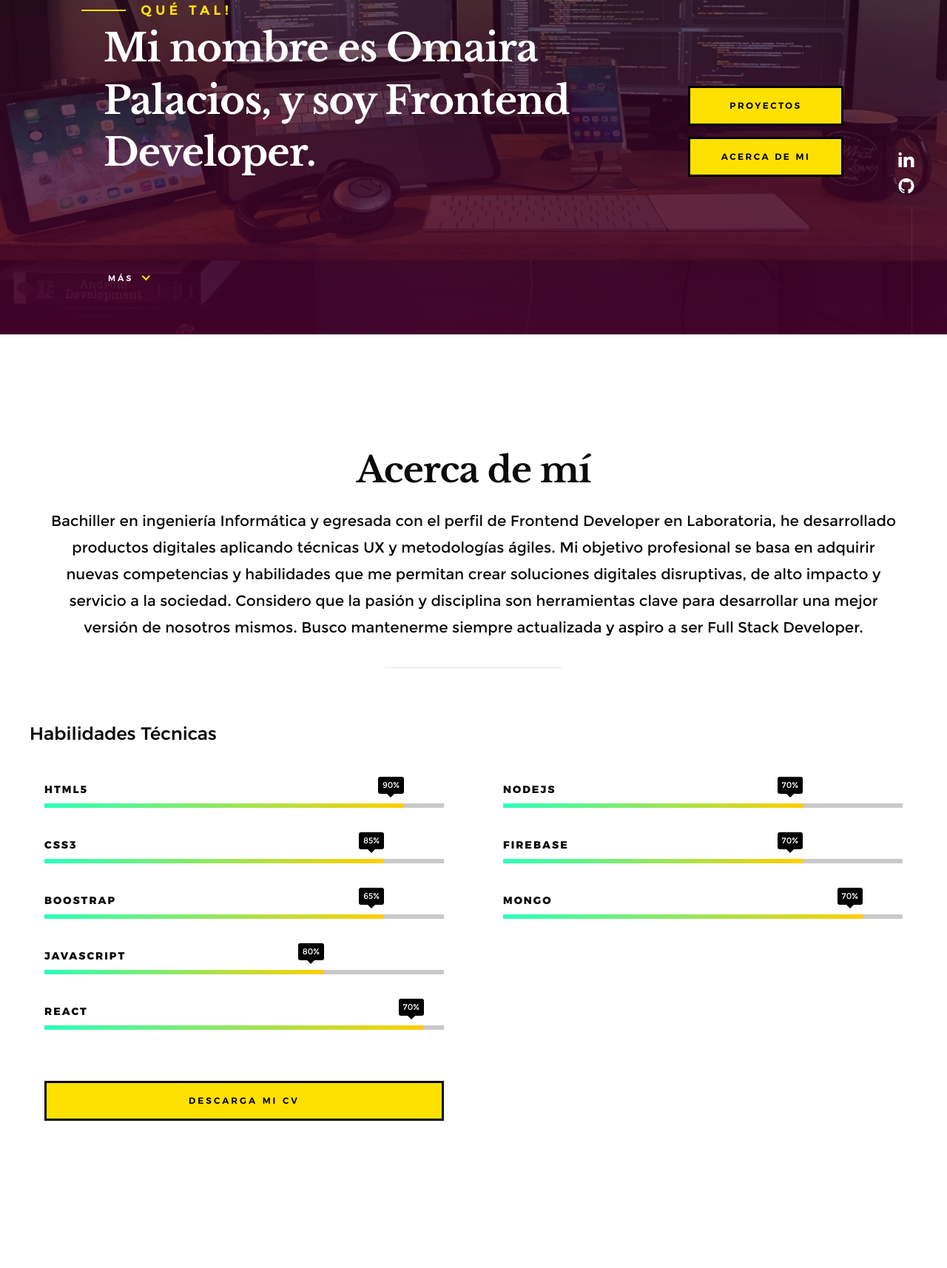
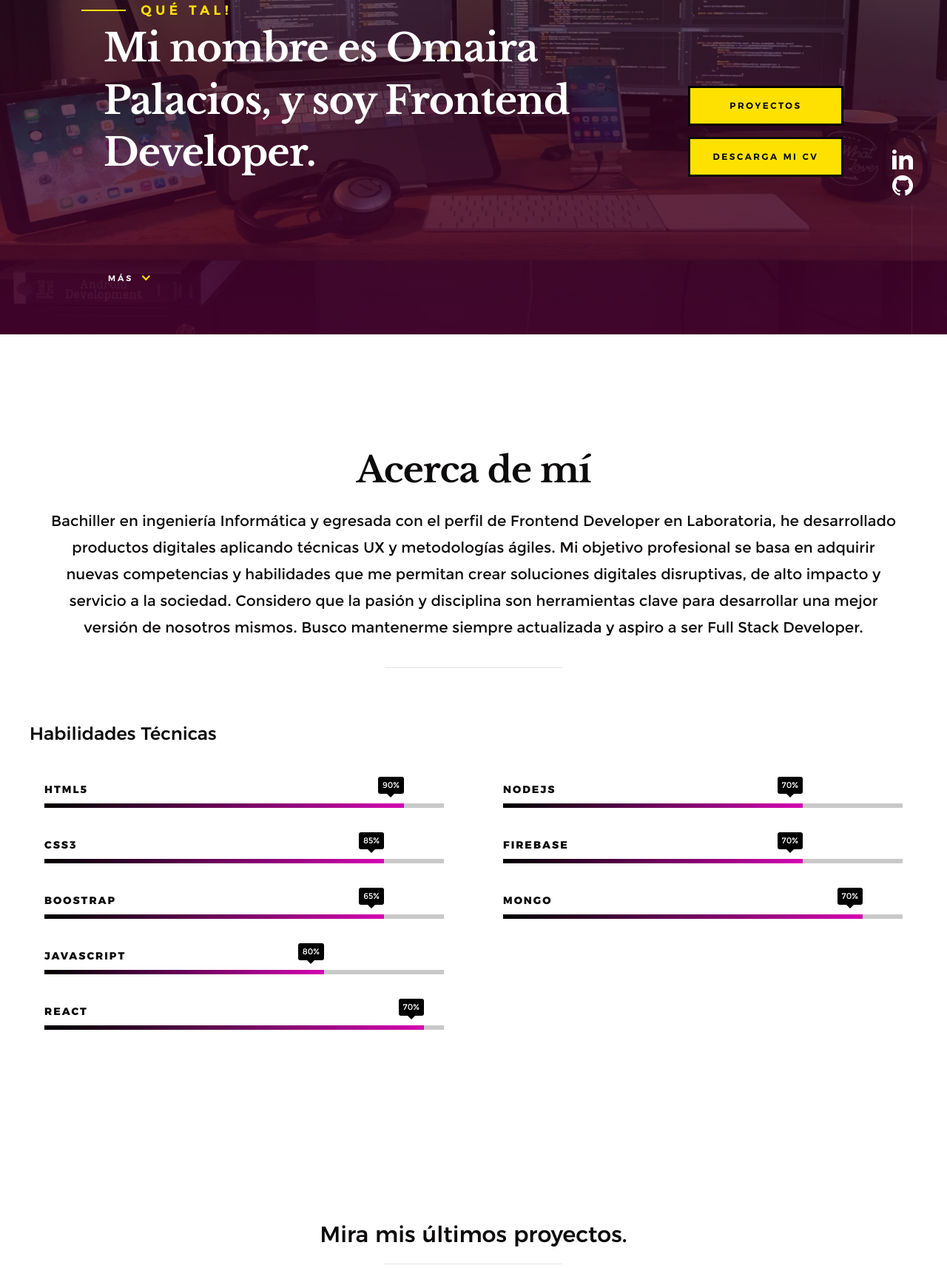
Before and after one commit to omairapalacios/My-portafolio, a website: page index.html in a window 1280 px wide. Shown: the part 348-2062 px from the top of the page at 74% size. Drawn offline with Linux system fonts and the light colour scheme.

Commit message:
add links for social networks y resume

```diff
--- a/css/main.css
+++ b/css/main.css
@@ -988,7 +988,7 @@ button::-moz-focus-inner, input::-moz-focus-inner {
 
 .skill-bars li .progress {
     background: #000000;
-    background-image: linear-gradient(to right, #2affba, #ffce01);
+    background-image: linear-gradient(to right, #000000, #e004bbf2);
     position: relative;
     height: 100%;
 }
@@ -1771,7 +1771,7 @@ button::-moz-focus-inner, input::-moz-focus-inner {
 }
 
 .home-social i {
-    font-size: 3rem;
+    font-size: 4rem;
     right: 0;
     -webkit-transform: scale(0.7);
     -ms-transform: scale(0.7);
--- a/index.html
+++ b/index.html
@@ -47,12 +47,8 @@
                     Mi nombre es Omaira Palacios, y soy Frontend Developer.
                 </h1>
                 <div class="home-content__buttons">
-                    <a href="#works" class="smoothscroll btn btn--stroke">
-                        Proyectos
-                    </a>
-                    <a href="#about" class="smoothscroll btn btn--stroke">
-                        Acerca de mi
-                    </a>
+                    <a href="#works" class="smoothscroll btn btn--stroke">Proyectos</a>
+                    <a href="https://drive.google.com/file/d/1-HlaVl7bHX8NXRIIyJ3TmEBTs0vbb-qm/view" class="btn btn--primary full-width">Descarga mi CV</a>
                 </div>
                 <div class="home-content__scroll">
                     <a href="#about" class="scroll-link smoothscroll">
@@ -63,10 +59,10 @@
         </div>
         <ul class="home-social">
             <li>
-                <a href="#"><i class="im im-linkedin" aria-hidden="true"></i><span>Linkedin</span></a>
+                <a href="https://www.linkedin.com/in/omairapalacios/"><i class="im im-linkedin" aria-hidden="true"></i><span>Linkedin</span></a>
             </li>
             <li>
-                <a href="#"><i class="im im-github" aria-hidden="true"></i><span>Github</span></a>
+                <a href="https://github.com/omairapalacios"><i class="im im-github" aria-hidden="true"></i><span>Github</span></a>
             </li>
         </ul>
     </section>
@@ -128,11 +124,6 @@
                         <strong>Mongo</strong>
                     </li>
                 </ul>
-            </div>
-        </div>
-        <div class="row about-content about-content--buttons">
-            <div class="col-six tab-full left">
-                <a href="#0" class="btn btn--primary full-width">Descarga mi CV</a>
             </div>
         </div>
         <div class="row about-content about-content--timeline">
@@ -260,11 +251,11 @@
         <div class="row">
             <div class="col-full">
                 <ul class="footer-social">
-                    <li><a href="#0">
+                    <li><a href="https://www.linkedin.com/in/omairapalacios/">
                         <i class="im im-linkedin" aria-hidden="true"></i>
                         <span>Linkedin</span>
                     </a></li>
-                    <li><a href="#0">
+                    <li><a href="https://github.com/omairapalacios">
                         <i class="im im-github" aria-hidden="true"></i>
                         <span>Github</span>
                     </a></li>
```
